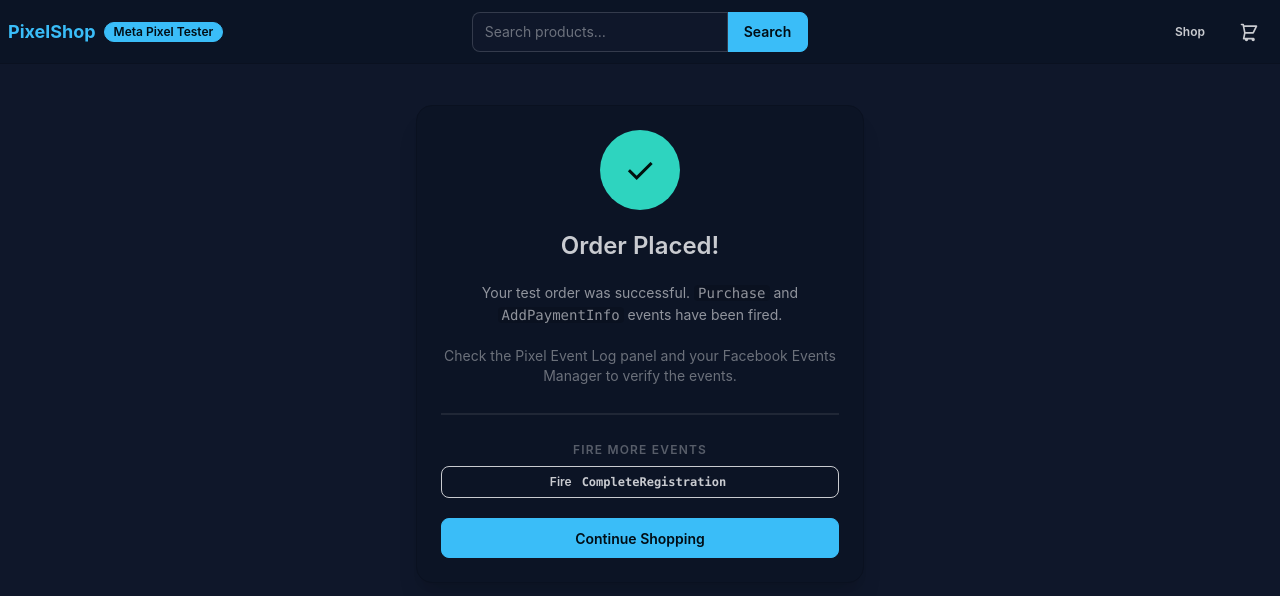
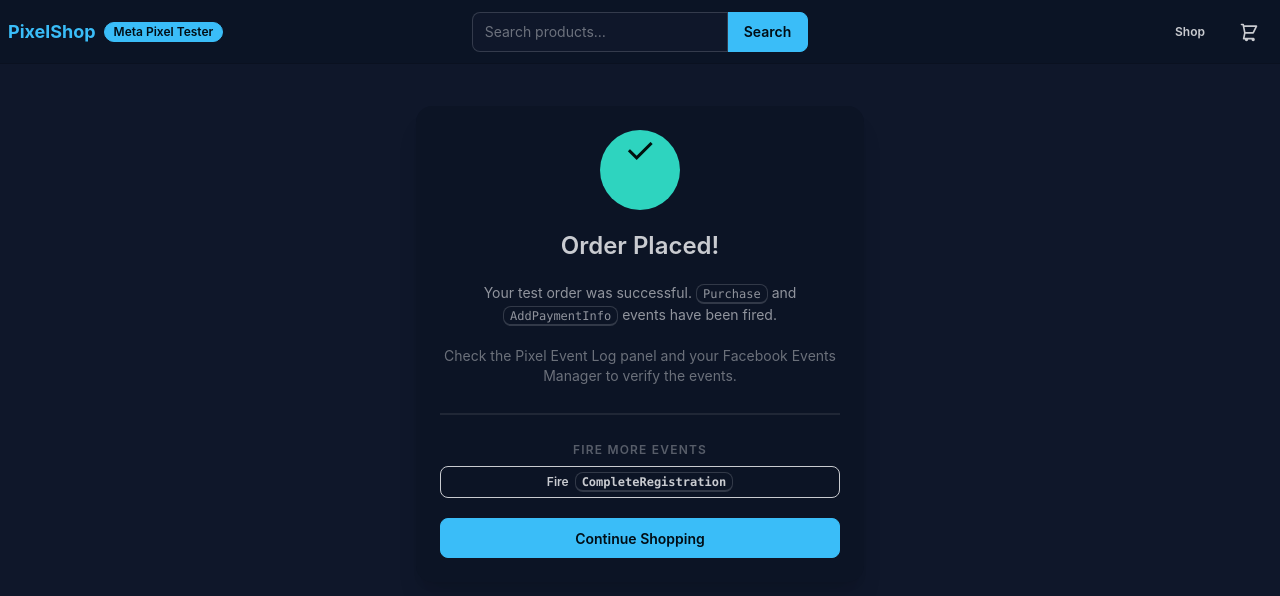
Before and after one commit to Gabrieloxe/gab-meta-pixel-tester, a React (Vite) app: page /order-success in a window 1280 px wide. Shown: the top 596 px of the page. Built offline with nearby package versions, Linux system fonts and the light colour scheme; no server answers.

Commit message:
clean pages semantics

```diff
--- a/src/pages/CartPage.jsx
+++ b/src/pages/CartPage.jsx
@@ -112,7 +112,7 @@ export const CartPage = () => {
               Proceed to Checkout
             </button>
             <p className="text-xs text-center text-base-content/40">
-              Fires <code className="bg-base-300 px-1 rounded">InitiateCheckout</code> on click
+              Fires <kbd className="kbd kbd-sm">InitiateCheckout</kbd> on click
             </p>
           </div>
         </div>
--- a/src/pages/CheckoutPage.jsx
+++ b/src/pages/CheckoutPage.jsx
@@ -115,7 +115,7 @@ export const CheckoutPage = () => {
                   <button type="submit" className="btn btn-success">Place Order — ${total.toFixed(2)}</button>
                 </div>
                 <p className="text-xs text-center text-base-content/40">
-                  Fires <code className="bg-base-300 px-1 rounded">AddPaymentInfo</code> + <code className="bg-base-300 px-1 rounded">Purchase</code> on submit
+                  Fires <kbd className="kbd kbd-sm">AddPaymentInfo</kbd> + <kbd className="kbd kbd-sm">Purchase</kbd> on submit
                 </p>
               </div>
             </form>
--- a/src/pages/Home.jsx
+++ b/src/pages/Home.jsx
@@ -40,8 +40,7 @@ export const Home = () => {
 
   return (
     <main className="p-6 max-w-6xl mx-auto">
-      {/* Hero */}
-      <div className="hero bg-base-200 rounded-2xl mb-8 py-10 px-6">
+      <div className="hero bg-base-200 rounded-2xl mb-8">
         <div className="hero-content text-center">
           <div>
             <h1 className="text-3xl font-extrabold bg-gradient-to-r from-primary to-success bg-clip-text text-transparent">
@@ -54,12 +53,11 @@ export const Home = () => {
         </div>
       </div>
 
-      {/* Filters */}
       <div className="flex flex-wrap gap-2 mb-6 items-center">
         {categories.map((cat) => (
           <button
             key={cat}
-            className={`btn btn-sm rounded-full ${category === cat ? 'btn-primary' : 'btn-ghost border border-base-300'}`}
+            className={`btn btn-sm rounded-full ${category === cat ? 'btn-primary' : 'btn-outline'}`}
             onClick={() => setCategory(cat)}
           >
             {cat}
@@ -75,7 +73,6 @@ export const Home = () => {
         )}
       </div>
 
-      {/* Grid */}
       {filtered.length === 0 ? (
         <div className="text-center text-base-content/40 py-20">No products found.</div>
       ) : (
--- a/src/pages/OrderSuccess.jsx
+++ b/src/pages/OrderSuccess.jsx
@@ -3,15 +3,17 @@ import { generateEventId, trackCompleteRegistration } from '../utils/pixel'
 
 export const OrderSuccess = () => (
   <main className="min-h-[70vh] flex items-center justify-center p-6">
-    <div className="card bg-base-200 border border-base-300 max-w-md w-full shadow-xl">
+    <div className="card card-bordered bg-base-200 max-w-md w-full shadow-xl">
       <div className="card-body items-center text-center gap-5">
-        <div className="w-20 h-20 rounded-full bg-success flex items-center justify-center text-4xl text-success-content">
-          ✓
+        <div className="avatar placeholder">
+          <div className="bg-success text-success-content w-20 rounded-full">
+            <span className="text-4xl">✓</span>
+          </div>
         </div>
         <h1 className="card-title text-2xl">Order Placed!</h1>
         <p className="text-base-content/70">
-          Your test order was successful. <code className="bg-base-300 px-1 rounded">Purchase</code> and{' '}
-          <code className="bg-base-300 px-1 rounded">AddPaymentInfo</code> events have been fired.
+          Your test order was successful. <kbd className="kbd kbd-sm">Purchase</kbd> and{' '}
+          <kbd className="kbd kbd-sm">AddPaymentInfo</kbd> events have been fired.
         </p>
         <p className="text-sm text-base-content/50">
           Check the Pixel Event Log panel and your Facebook Events Manager to verify the events.
@@ -25,7 +27,7 @@ export const OrderSuccess = () => (
             className="btn btn-outline btn-sm w-full"
             onClick={() => trackCompleteRegistration({ event_id: generateEventId() })}
           >
-            Fire <code className="mx-1">CompleteRegistration</code>
+            Fire <kbd className="kbd kbd-sm">CompleteRegistration</kbd>
           </button>
         </div>
 
```
